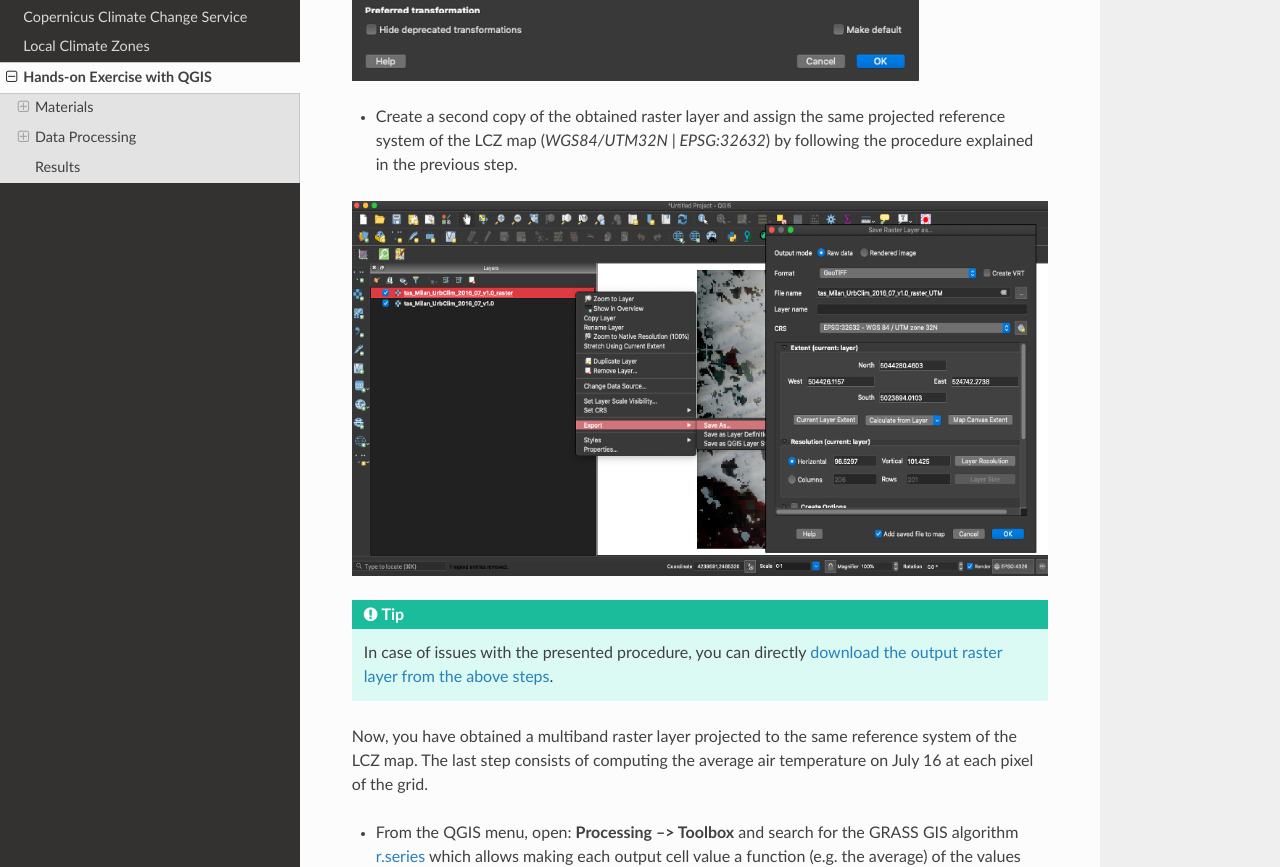
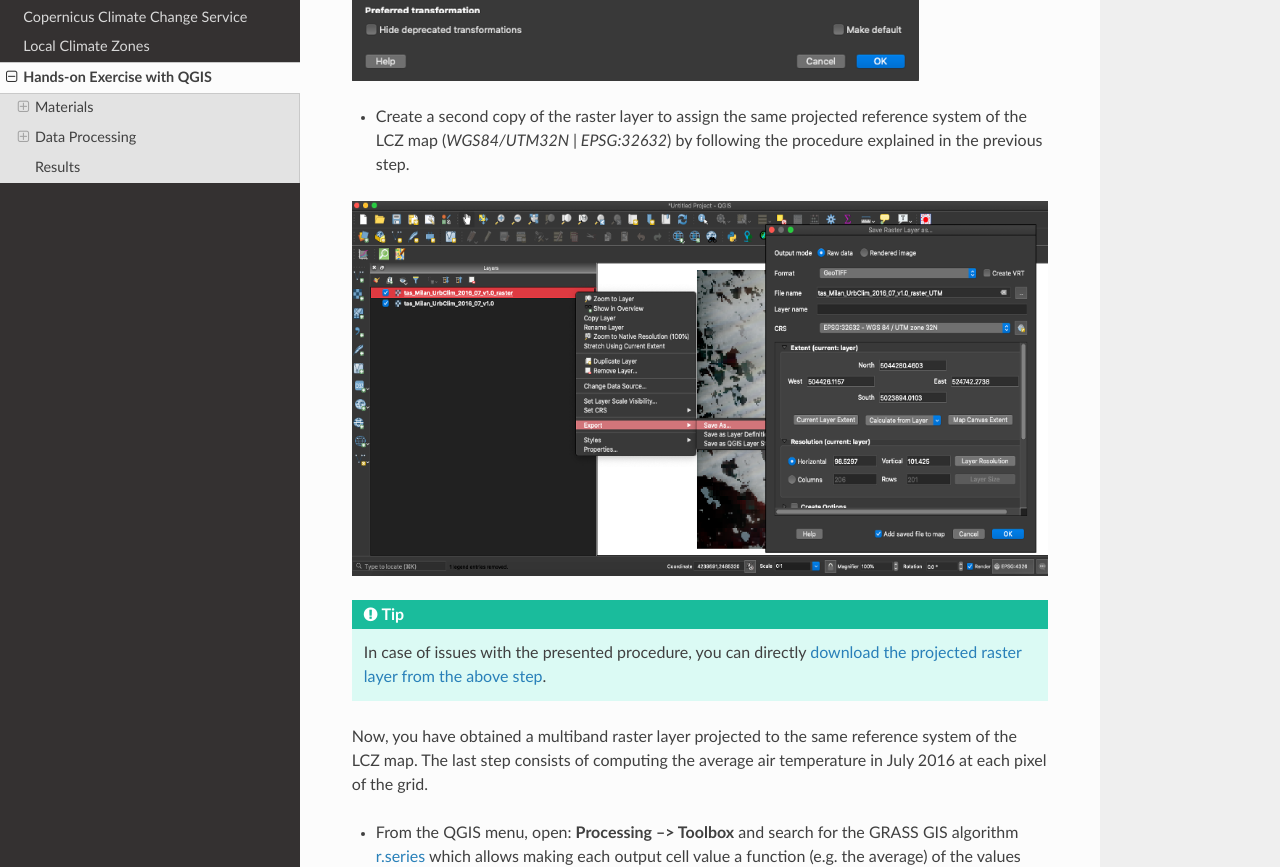
Before and after one commit to opengeolab/CA_LCZ_exercise_docs, a Sphinx documentation site: the page built from source/analysis.rst, in a window 1280 px wide and 1400 px high, scrolled down 5015 px. Shown: the part 151-1018 px from the top of the window. Built offline with Sphinx 7.4.7 and the Read the Docs theme 2.0.0, drawn with Linux system fonts in a browser that asks for light colours.

Commit message:
minor changes 4

```diff
--- a/source/analysis.rst
+++ b/source/analysis.rst
@@ -135,7 +135,7 @@ netCDF preprocessing
    :scale: 80%
 
 
-* Create a second copy of the obtained raster layer and assign the same projected reference system of the LCZ map (*WGS84/UTM32N | EPSG:32632*) by following the procedure explained in the previous step.
+* Create a second copy of the raster layer to assign the same projected reference system of the LCZ map (*WGS84/UTM32N | EPSG:32632*) by following the procedure explained in the previous step.
 
 .. image:: /images/netcdf_processing_2.png
    :alt: text
@@ -143,9 +143,9 @@ netCDF preprocessing
 
 .. tip::
 
-   In case of issues with the presented procedure, you can directly `download the output raster layer from the above steps <https://github.com/danioxoli/CA_LCZ_exercise_docs/raw/master/source/files/tas_Milan_UrbClim_2016_07_v1.0_raster_UTM.zip>`_.
+   In case of issues with the presented procedure, you can directly `download the projected raster layer from the above step <https://github.com/danioxoli/CA_LCZ_exercise_docs/raw/master/source/files/tas_Milan_UrbClim_2016_07_v1.0_raster_UTM.zip>`_.
 
-Now, you have obtained a multiband raster layer projected to the same reference system of the LCZ map. The last step consists of computing the average air temperature on July 16 at each pixel of the grid.
+Now, you have obtained a multiband raster layer projected to the same reference system of the LCZ map. The last step consists of computing the average air temperature in July 2016 at each pixel of the grid.
 
 * From the QGIS menu, open: **Processing --> Toolbox** and search for the GRASS GIS algorithm `r.series <https://grass.osgeo.org/grass78/manuals/r.series.html>`_ which allows making each output cell value a function (e.g. the average) of the values assigned to the corresponding cells in the input list of raster bands or layers.
 
```
Also changed, not shown: 4 other files.
